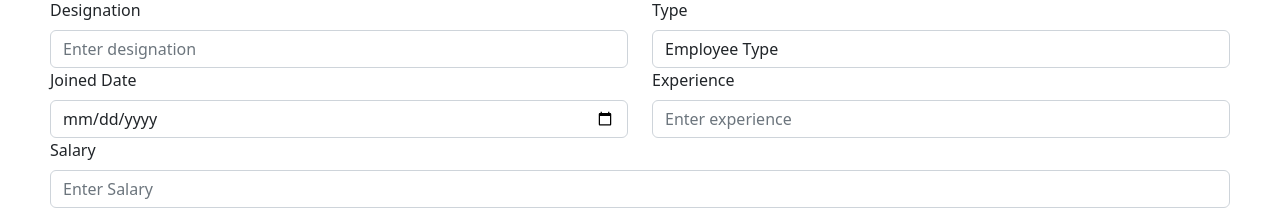
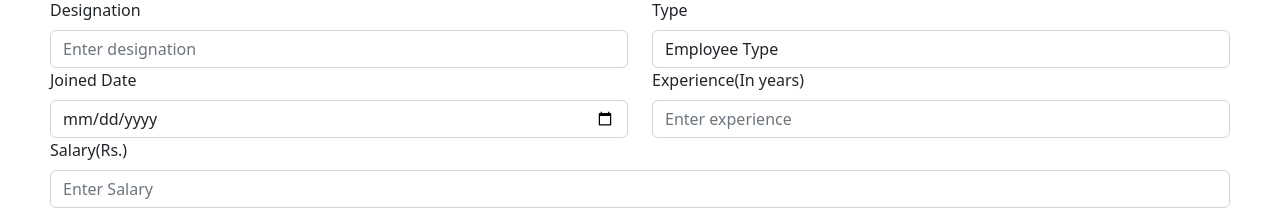
Before and after one commit to anjana-madushan/staffpulse, a React (Vite) app in the folder frontend/: page /add in a window 1280 px wide. Shown: the part 406-618 px from the top of the page. Built offline with nearby package versions, Linux system fonts and the light colour scheme.

Commit message:
minor changes

```diff
--- a/frontend/src/components/Employee.jsx
+++ b/frontend/src/components/Employee.jsx
@@ -30,7 +30,11 @@ function Employee({ employee, deleteHandler, sorthandle }) {
               <td>{employee.empNo}</td>
               <td>{employee.designation}</td>
               <td>{employee.type}</td>
-              <td>{employee.experience}</td>
+              <td>
+                {employee.experience}
+                {' '}
+                years
+              </td>
               <td>
                 <button className="table-button" id="btn1" onClick={() => deleteHandler(employee._id)}>Delete</button>
                 <button className="table-button" id="btn2" onClick={() => navigate(`/update/${employee._id}`)}>Update</button>
--- a/frontend/src/components/addEmpForm.jsx
+++ b/frontend/src/components/addEmpForm.jsx
@@ -155,7 +155,7 @@ function AddEmpForm({ inputs, handleSubmit, handleChange }) {
           </Form.Group>
 
           <Form.Group as={Col}>
-            <Form.Label htmlFor="experience">Experience</Form.Label>
+            <Form.Label htmlFor="experience">Experience(In years)</Form.Label>
             <Form.Control
               type="number"
               name="experience"
@@ -168,7 +168,7 @@ function AddEmpForm({ inputs, handleSubmit, handleChange }) {
         </Row>
 
         <Form.Group>
-          <Form.Label htmlFor="salary">Salary</Form.Label>
+          <Form.Label htmlFor="salary">Salary(Rs.)</Form.Label>
           <Form.Control
             type="number"
             name="Salary"
```
